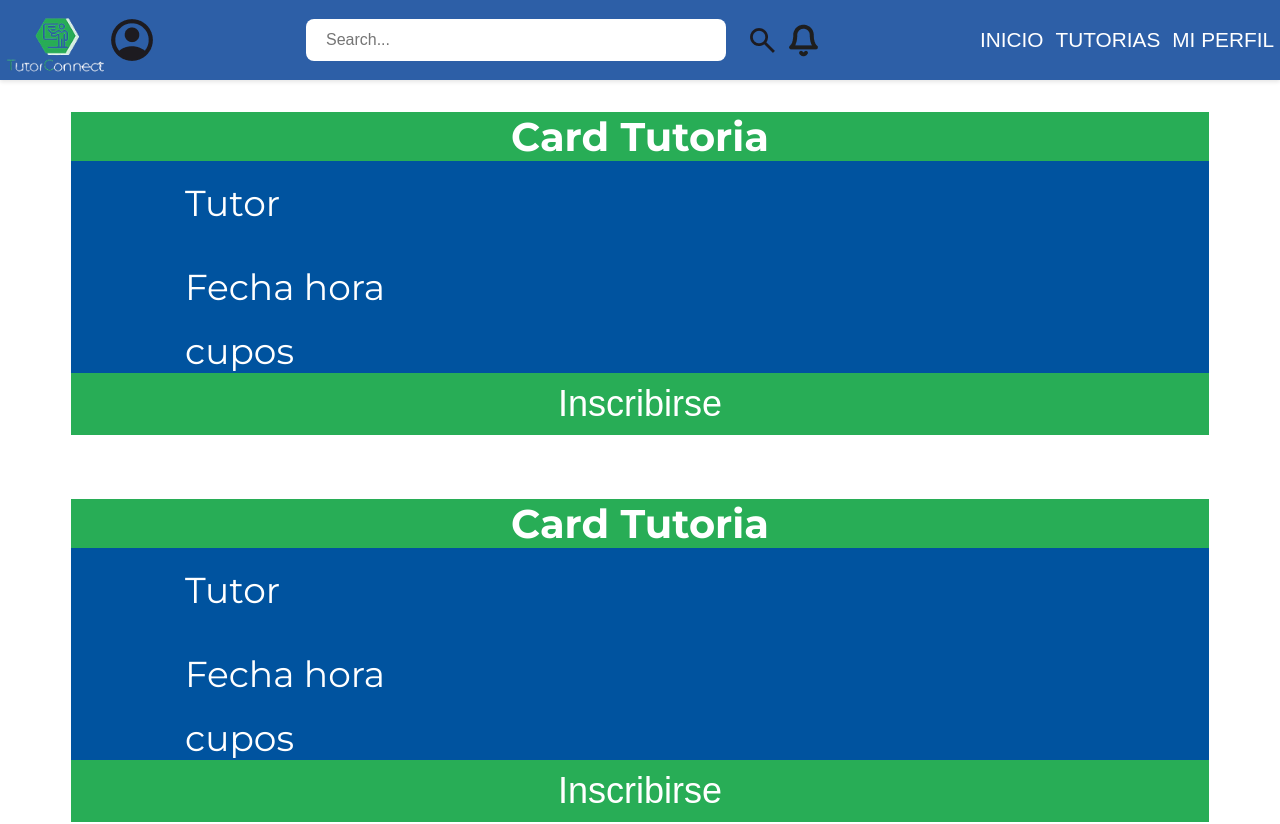
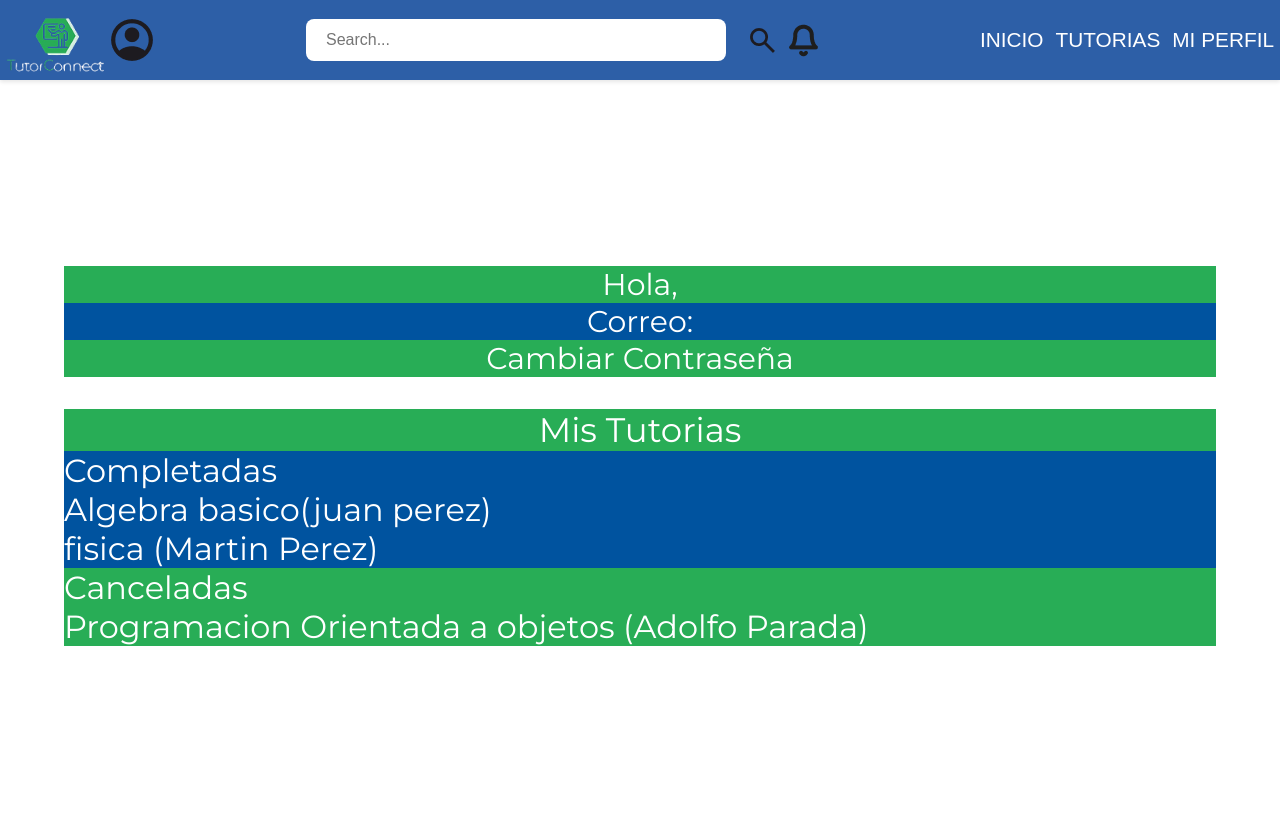
Before and after one commit to LuisAngel832/SistemaDeTutorias, a React (Vite) app: page / in a window 1280 px wide. Shown: the top 824 px of the page. After the commit the page ends 800 px from the top, so only its background shows below. Built offline with nearby package versions, Linux system fonts and the light colour scheme.

Commit message:
Finalizacion de pages tutorado

```diff
--- a/index.html
+++ b/index.html
@@ -9,7 +9,7 @@
     <meta name="viewport" content="width=device-width, initial-scale=1.0" />
     <title>Vite + React</title>
   </head>
-  <body>
+  <body style="margin: 0;">
     <div id="root"></div>
     <script type="module" src="/src/main.jsx"></script>
   </body>
--- a/src/App.jsx
+++ b/src/App.jsx
@@ -2,10 +2,11 @@ import AppRouter from './Routes/AppRouter';
 import  HomeT  from './pages/Tutorado/HomeT/HomeT';
 import TutoriaT from './pages/Tutorado/TutoriaT/TutoriaT';
 import TutoriasT from './pages/Tutorado/TutoriasT/TutoriasT';
+import Perfil from './pages/Tutorado/Perfil/Perfil'
 
 const App = () => {
   return (
-    <TutoriasT/>
+    <Perfil/>
   );
 };
 
--- a/src/index.css
+++ b/src/index.css
@@ -1,6 +1,5 @@
 
 body{
-    margin: 0;
     padding: 0;
     height: 100vh;
 
--- /dev/null
+++ b/src/pages/Tutorado/Perfil/MainContentPerfil.jsx
@@ -0,0 +1,13 @@
+import MisTutorias from "./MisTutorias"
+import PerfilInfo from "./PerfilInfo"
+
+const MainContentPerfil = () =>{
+    return (
+        <div className="main-content-perfil">
+            <PerfilInfo/>
+            <MisTutorias/>
+        </div>
+    )
+}
+
+export default MainContentPerfil
--- /dev/null
+++ b/src/pages/Tutorado/Perfil/MisTutorias.jsx
@@ -0,0 +1,25 @@
+const MisTutorias = () =>{
+    return (
+        <div className="mistutorias-content">
+            <div className="title">
+                <p>Mis Tutorias</p>
+            </div>
+            <div className="mistutorias-completadas">
+                <p>Completadas</p>
+                <ul>
+                    <li>Algebra basico(juan perez)</li>
+                    <li>fisica (Martin Perez)</li>
+                </ul>
+            </div>
+
+            <div className="mistutorias-canceladas">
+                <p>Canceladas</p>
+                <ul>
+                    <li>Programacion Orientada a objetos (Adolfo Parada)</li>
+                </ul>
+            </div>
+        </div>
+    )
+}
+
+export default MisTutorias
--- /dev/null
+++ b/src/pages/Tutorado/Perfil/Perfil.jsx
@@ -0,0 +1,15 @@
+import HeaderT from './../../../components/Tutorado/HeaderT'
+import MainContentPerfil from './MainContentPerfil'
+import './perfil.css'
+
+const Perfil  = ()=>{
+    return (
+        <div className="perfil">
+            <HeaderT/>
+            <MainContentPerfil/>
+
+        </div>
+    )
+}
+
+export default Perfil
--- /dev/null
+++ b/src/pages/Tutorado/Perfil/PerfilInfo.jsx
@@ -0,0 +1,25 @@
+import PropTypes from 'prop-types';
+
+const PerfilInfo = ({ nombre, correo }) => {
+  return (
+    <section className="perfil-info-content">
+      <div className="perfil-saludo">
+        <p>Hola, {nombre}</p>
+      </div>
+      <div className="perfil-correo">
+        <p>Correo: {correo}</p>
+      </div>
+      <div className="perfil-cambiar-contrasena">
+        Cambiar Contraseña
+      </div>
+    </section>
+  );
+};
+
+PerfilInfo.propTypes = {
+  nombre: PropTypes.string.isRequired,
+  correo: PropTypes.string.isRequired,
+};
+
+
+export default PerfilInfo
--- /dev/null
+++ b/src/pages/Tutorado/Perfil/perfil.css
@@ -0,0 +1,78 @@
+.perfil{
+    height: 100vh;
+    display: flex;
+    flex-direction: column;
+    align-items: center;
+    justify-content: center;
+    padding-top: 80px;box-sizing: border-box;
+
+}
+
+.main-content-perfil{
+    width: 100%     ;
+    display: flex;
+    flex-direction: column;
+    justify-content: center;
+    align-items: center;
+    font-family: "Montserrat", sans-serif;
+}
+
+.perfil-info-content{
+    width: 90%;
+    margin: 2rem;
+}
+
+
+.perfil-info-content div{
+    width: 100%;
+    text-align: center;
+    font-size: 30px;
+    color: white   ;
+
+}
+
+.perfil-saludo{
+    background-color: rgba(40, 173, 86, 1);
+}
+
+.perfil-correo{
+    background-color: rgba(0, 83, 159, 1)   ;
+}
+
+.perfil-cambiar-contrasena{
+    background-color: rgba(40, 173, 86, 1);
+}
+
+
+.mistutorias-content{
+    width: 90%;
+    color: white;
+}
+
+.mistutorias-content .title{
+    font-size: 34px;
+    text-align: center;
+    background-color: rgba(40, 173, 86, 1);
+}
+
+.mistutorias-completadas{
+    font-size: 32px;
+    background-color: rgba(0, 83, 159, 1);
+}
+
+.mistutorias-canceladas{
+    font-size: 32px;
+    background-color: rgba(40, 173, 86, 1);
+}
+
+
+ul {
+    list-style: none;
+    margin: 0;
+    padding: 0;
+  }
+
+  li {
+    margin: 0;
+    padding: 0;
+  }
```
